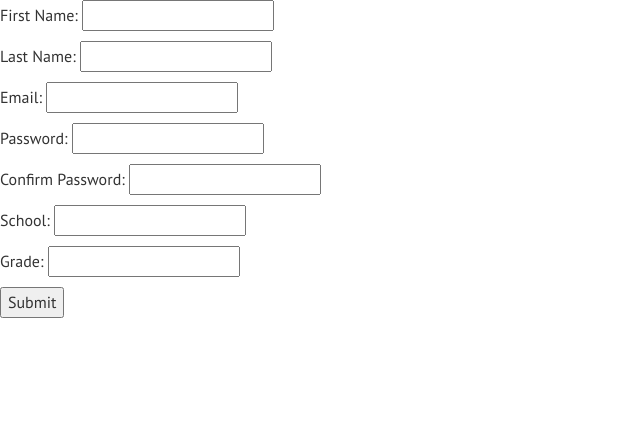
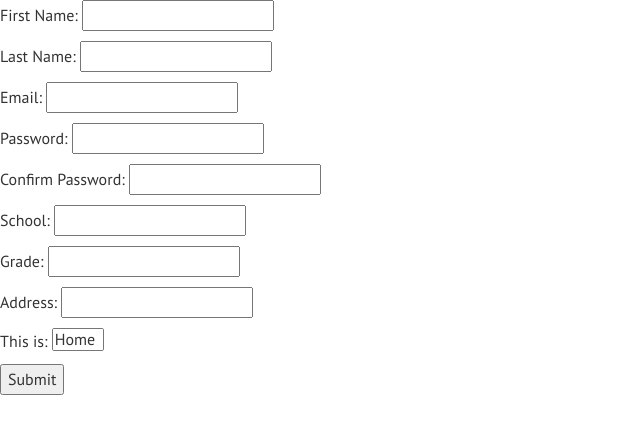
Before and after one commit to IsaacGluck/Tutee, a Flask app: template templates/register.html in a window 1280 px wide. Shown: the top 434 px of the page, without its empty margins (0-640 px from the left). Run offline with Flask 2, Linux system fonts and the light colour scheme; the template is opened without the code that fills it, so the values that code supplies are empty; parts of the project's set-up code (start-up, migrations or seed data) failed here and were passed over; some libraries are stand-ins or nearby versions.

Commit message:
address mapping

```diff
--- a/app.py
+++ b/app.py
@@ -1,5 +1,6 @@
 from flask import Flask, render_template, request, flash
 from pymongo import Connection
+from googlemaps import locate
 import hashlib, uuid
 import random
 
@@ -64,6 +65,18 @@ def register_user(user_type, form):
         account['password'] = hash_pass
         account['school'] = form["school"]
         account['grade'] = form["grade"]
+
+        a1 = form["address1"]
+        a1_type = form["address1_hs"] #is this address for home or for school
+        loc = locate(a1) #returns three part array, longtitude, latitude, and zip, for parameter address
+
+        address1 = {}
+        address1["longitude"] = loc[0] #longitude
+        address1["latitude"] = loc[1] #latitude
+        address1["zipcode"] = loc[2] #zipcode
+        address1["address"] = a1 #actual address
+        account["%s_address" % a1_type] = address1 #store dictionary of all a1's info
+
         if user_type == "tutor":
                 account['courses'] = form["courses"]
                 #for each subject a tutor lists, it will have a seperate element in the dictionary with value "True"
@@ -76,7 +89,7 @@ def register_user(user_type, form):
                 while x < len(td):
                         account['%s' % td[x]] = td[x+1]
                         x += 2
-                account['match_score'] = 0
+                account['match_score'] = 0 #used in comparing for searches
         print account
         return account
 
@@ -111,9 +124,9 @@ def search_operation(course, subject, times):
 
         #for each tutor on the new list, give them a score based on secondary features
         for tutor in tutor_list:
-                score = 0
+                match_score = 0
                 if tutor['school'] == tut['school']:
-                        score += 1 # one point for going to the same school
+                        match_score += 1 # one point for going to the same school
                 score += (tutor['grade'] - tut['grade'])/5 #An older tutor is preferable
 
 
--- /dev/null
+++ b/googlemaps.py
@@ -0,0 +1,22 @@
+import urllib2
+import json
+
+##GOOGLE API KEY, CURRENTLY STOLEN FROM AN OLD PROJECT
+google_key = 'AIzaSyBun2m9jaQTFGb0qtR7Shh7inqFhzKbLL4' #API key
+
+#location takes an address, and using the google maps api returns the zip code and longditude/ latitude
+def locate(address):
+    address = address.replace(" ", "%20") #needed for proper api usage
+    url = "https://maps.googleapis.com/maps/api/geocode/json?address=%s&key=%s" % (address, google_key)
+
+    request = urllib2.urlopen(url)
+    results = request.read()
+    google_dict = json.loads(results)["results"][0] #gives dictionary form of responses
+
+    long_lat = google_dict["geometry"]["location"] #dictionary with keys lat and lng
+    lng = long_lat["lng"] #longitude
+    lat = long_lat["lat"] #latitude
+
+    zipcode = google_dict["address_components"][8]["long_name"] #in array a_c, slot 8 is a dict with key long_name, the zip code
+
+    return [lng, lat, zipcode]
--- a/templates/register.html
+++ b/templates/register.html
@@ -17,6 +17,15 @@
 
 		<p>Grade: <input type="numn" name="grade"></p>
 
+		<p> Address:
+		  <input type="text" name="address1"></p>
+
+		<p>This is:
+		  <select multiple size="1" form="info" name="address1_hs">
+		    <option value="home">Home</option>
+		    <option value="work">School</option>
+		</select></p>
+
 		{% block info %}{% endblock %}
 
 		<p><button type="submit" name="b" value="Submit">Submit</button></p>
--- a/templates/register_tutor.html
+++ b/templates/register_tutor.html
@@ -7,6 +7,8 @@
 {% block info %}
 <p> Time:
   <input type="text" name="times">Enter: Day;Hours</p>
+
+
 <p>Advanced courses you've taken:
   <select multiple size="1" form="info" name="courses">
     <option value="chemistry">AP Chemistry</option>
```
